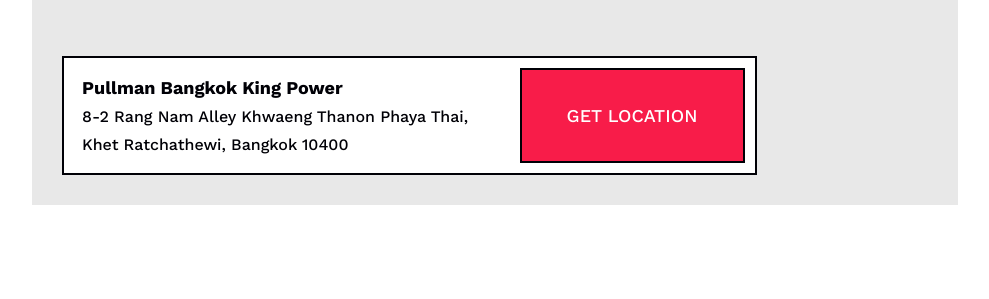
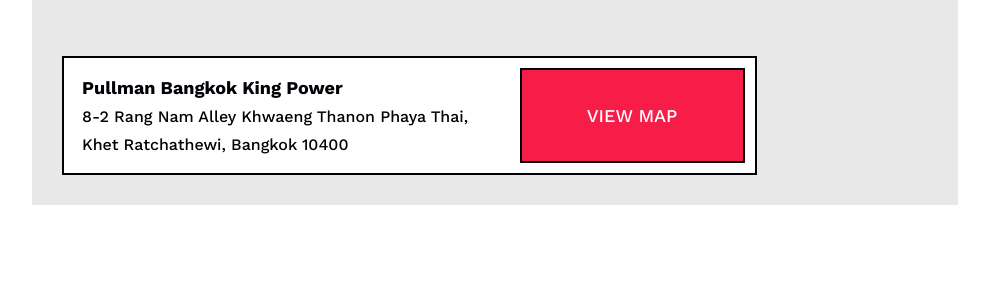
Before and after one commit to bangkokrb/rubyconfth, a Jekyll site: the page built from index.md, in a window 1280 px wide and 900 px high, scrolled down 1805 px. Shown: the part 155-454 px from the top of the window, without its empty margins (237-1226 px from the left). Built offline with Jekyll 4.4.1, drawn with Linux system fonts in a browser that asks for light colours.

Commit message:
i think “view map” is a clearer button name than “get location”

```diff
--- a/_includes/map-venue.html
+++ b/_includes/map-venue.html
@@ -11,7 +11,7 @@
       <span class="locality">Bangkok</span>
       <span class="postal-code">10400</span>
     </address>
-    <a href="https://goo.gl/maps/vnLpSxt1zzw" target="_blank" class="map-venue__btn btn btn--primary btn--lg">Get Location</a>
+    <a href="https://goo.gl/maps/vnLpSxt1zzw" target="_blank" class="map-venue__btn btn btn--primary btn--lg">View Map</a>
   </div>
 </div>
 {% endcapture %}
```
